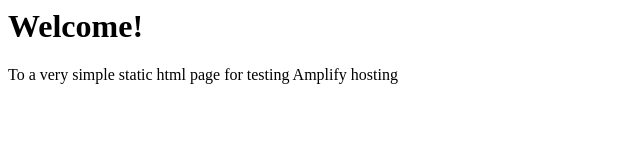
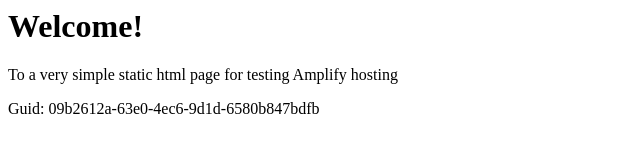
Before and after one commit to aws-aemilia-cmh/Github-PR-Commit-Integration-Test-DoNotTouch-v0-preprod-us-east-2, a website: page src/index.html in a window 1280 px wide. Shown: the whole page, without its empty margins (0-640 px from the left). Drawn offline with Linux system fonts and the light colour scheme.

Commit message:
commit from integ tests

```diff
--- a/src/index.html
+++ b/src/index.html
@@ -1,3 +1,5 @@
+
+
 <html lang="en">
 
 <head>
@@ -10,6 +12,6 @@
 <body>
     <h1>Welcome!</h1>
     <p>To a very simple static html page for testing Amplify hosting</p>
-</body>
+    <p>Guid: 09b2612a-63e0-4ec6-9d1d-6580b847bdfb</p></body>
 
 </html>
```
